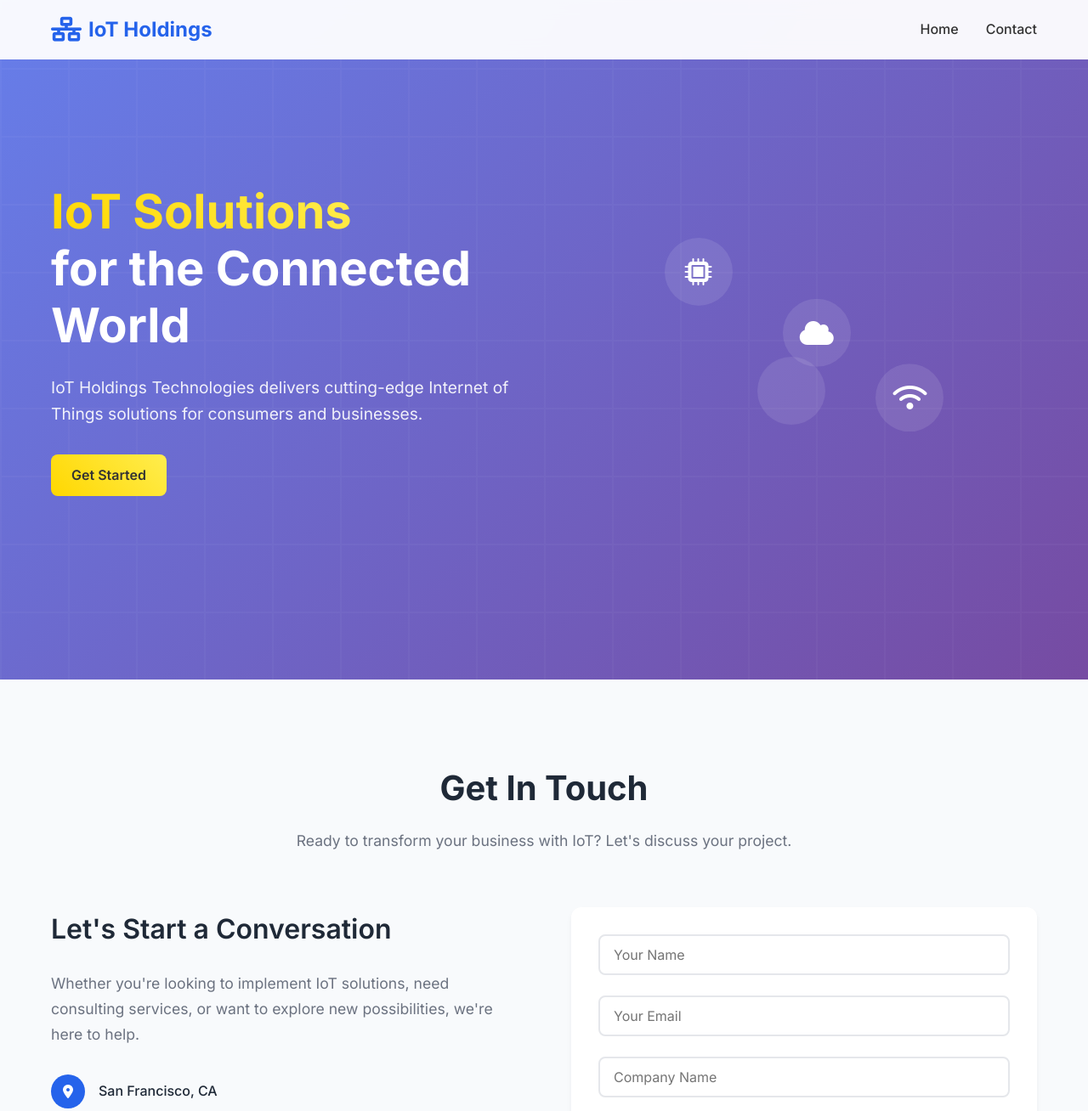
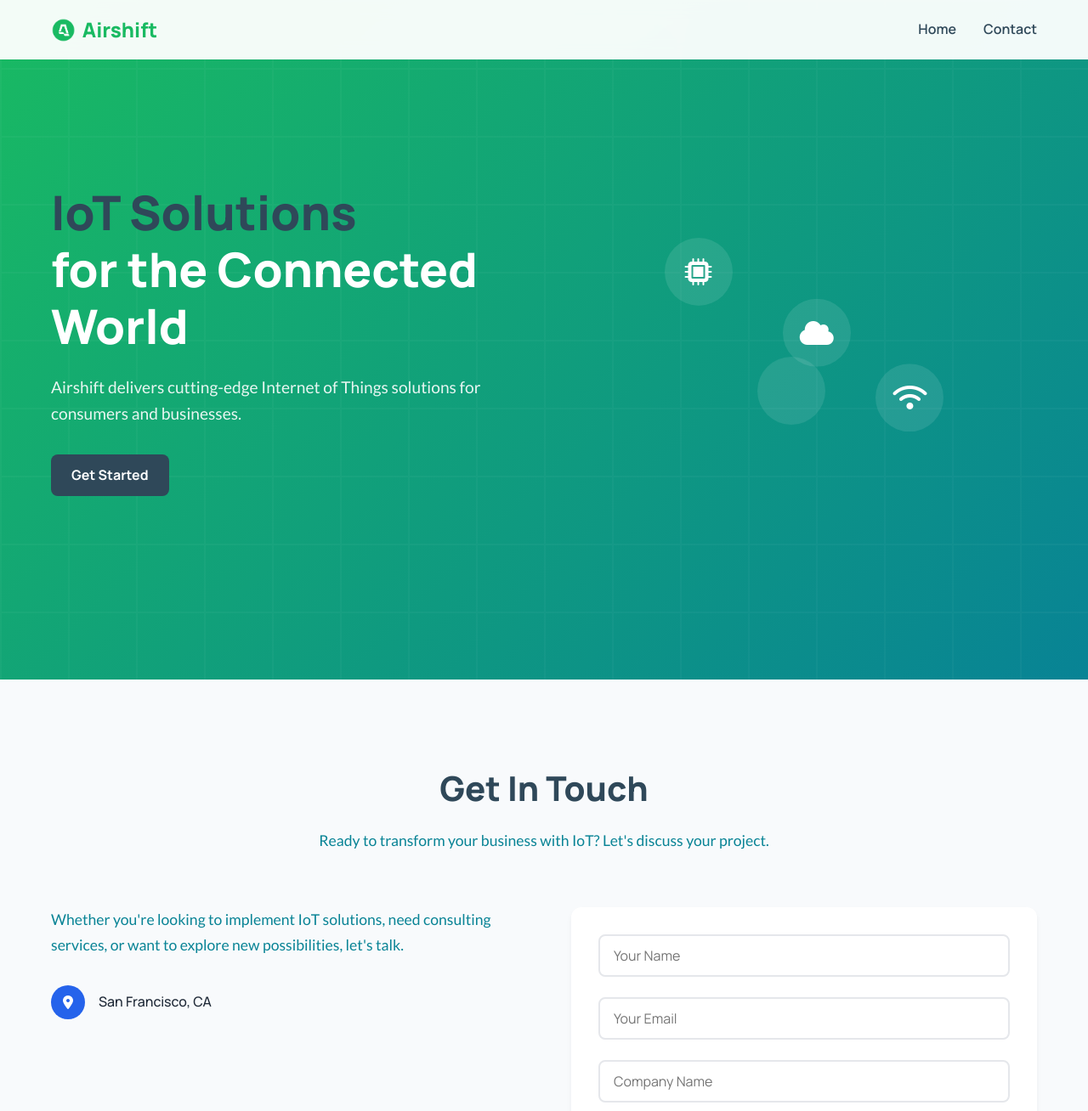
Before and after one commit to iot-holdings/iot-about, a plain HTML site: page index.html in a window 1280 px wide. Shown: the top 1308 px of the page at 85% size. Drawn offline with Linux system fonts and the light colour scheme.

Commit message:
add branding

```diff
--- a/index.html
+++ b/index.html
@@ -3,10 +3,11 @@
 <head>
     <meta charset="UTF-8">
     <meta name="viewport" content="width=device-width, initial-scale=1.0">
-    <title>IoT Holdings Technologies LLC - Innovative IoT Solutions</title>
+    <title>Airshift - Innovative IoT Solutions</title>
+    <link rel="icon" type="image/png" href="Main Icon (4).png">
     <meta name="description" content="IoT Holdings Technologies LLC provides cutting-edge IoT solutions for businesses. Connect with us for innovative technology solutions.">
     <link rel="stylesheet" href="styles.css">
-    <link href="https://fonts.googleapis.com/css2?family=Inter:wght@300;400;500;600;700&display=swap" rel="stylesheet">
+    <link href="https://fonts.googleapis.com/css2?family=Manrope:wght@300;400;500;600;700;800&family=Lato:wght@300;400;700&display=swap" rel="stylesheet">
     <link rel="stylesheet" href="https://cdnjs.cloudflare.com/ajax/libs/font-awesome/6.0.0/css/all.min.css">
 </head>
 <body>
@@ -14,8 +15,8 @@
     <nav class="navbar">
         <div class="nav-container">
             <div class="nav-logo">
-                <i class="fas fa-network-wired"></i>
-                <span>IoT Holdings</span>
+                <img src="Main Icon (4).png" alt="Airshift Logo" class="logo-icon">
+                <span>Airshift</span>
             </div>
             <ul class="nav-menu">
                 <li><a href="#home">Home</a></li>
@@ -38,7 +39,7 @@
                     <br>for the Connected World
                 </h1>
                 <p class="hero-subtitle">
-                    IoT Holdings Technologies delivers cutting-edge Internet of Things solutions
+                    Airshift delivers cutting-edge Internet of Things solutions
                  for consumers and businesses.
                 </p>
                 <div class="hero-buttons">
@@ -67,10 +68,9 @@
             </div>
             <div class="contact-content">
                 <div class="contact-info">
-                    <h3>Let's Start a Conversation</h3>
                     <p>
                         Whether you're looking to implement IoT solutions, need consulting services,
-                        or want to explore new possibilities, we're here to help.
+                        or want to explore new possibilities, let's talk.
                     </p>
                     <div class="contact-details">
                         <div class="contact-item">
@@ -118,14 +118,13 @@
             <div class="footer-content">
                 <div class="footer-section">
                     <div class="footer-logo">
-                        <i class="fas fa-network-wired"></i>
-                        <span>IoT Holdings</span>
+                        <img src="Main Icon (4).png" alt="Airshift Logo" class="logo-icon">
+                        <span>Airshift</span>
                     </div>
-                    <p>Innovating the future of connected technology</p>
                 </div>
             </div>
             <div class="footer-bottom">
-                <p>&copy; 2024 IoT Holdings Technologies LLC. All rights reserved.</p>
+                <p>by IoT Holdings Technologies, LLC</p>
             </div>
         </div>
     </footer>
--- a/styles.css
+++ b/styles.css
@@ -10,10 +10,10 @@ html {
 }
 
 body {
-    font-family: 'Inter', -apple-system, BlinkMacSystemFont, 'Segoe UI', Roboto, sans-serif;
+    font-family: 'Manrope', -apple-system, BlinkMacSystemFont, 'Segoe UI', Roboto, sans-serif;
     line-height: 1.6;
-    color: #333;
-    background-color: #ffffff;
+    color: #2F4859;
+    background-color: #F5EFED;
 }
 
 .container {
@@ -47,13 +47,16 @@ body {
     display: flex;
     align-items: center;
     font-size: 1.5rem;
-    font-weight: 700;
-    color: #2563eb;
+    font-weight: 800;
+    font-family: 'Manrope', sans-serif;
+    color: #19BA62;
 }
 
-.nav-logo i {
+.logo-icon {
     margin-right: 0.5rem;
-    font-size: 1.8rem;
+    width: 1.8rem;
+    height: 1.8rem;
+    object-fit: contain;
 }
 
 .nav-menu {
@@ -64,13 +67,14 @@ body {
 
 .nav-menu a {
     text-decoration: none;
-    color: #333;
-    font-weight: 500;
+    color: #2F4859;
+    font-weight: 600;
+    font-family: 'Manrope', sans-serif;
     transition: color 0.3s ease;
 }
 
 .nav-menu a:hover {
-    color: #2563eb;
+    color: #19BA62;
 }
 
 .hamburger {
@@ -92,7 +96,7 @@ body {
     min-height: 100vh;
     display: flex;
     align-items: center;
-    background: linear-gradient(135deg, #667eea 0%, #764ba2 100%);
+    background: linear-gradient(135deg, #19BA62 0%, #088395 100%);
     color: white;
     position: relative;
     overflow: hidden;
@@ -123,20 +127,20 @@ body {
 
 .hero-title {
     font-size: 3.5rem;
-    font-weight: 700;
+    font-weight: 800;
+    font-family: 'Manrope', sans-serif;
     line-height: 1.2;
     margin-bottom: 1.5rem;
 }
 
 .gradient-text {
-    background: linear-gradient(45deg, #ffd700, #ffed4e);
-    -webkit-background-clip: text;
-    -webkit-text-fill-color: transparent;
-    background-clip: text;
+    color: #2F4859;
 }
 
 .hero-subtitle {
     font-size: 1.2rem;
+    font-family: 'Lato', sans-serif;
+    font-weight: 400;
     margin-bottom: 2rem;
     opacity: 0.9;
     line-height: 1.6;
@@ -152,7 +156,8 @@ body {
     padding: 12px 24px;
     border-radius: 8px;
     text-decoration: none;
-    font-weight: 600;
+    font-weight: 700;
+    font-family: 'Manrope', sans-serif;
     transition: all 0.3s ease;
     display: inline-block;
     border: none;
@@ -161,8 +166,8 @@ body {
 }
 
 .btn-primary {
-    background: linear-gradient(45deg, #ffd700, #ffed4e);
-    color: #333;
+    background: #2F4859;
+    color: white;
 }
 
 .btn-primary:hover {
@@ -245,14 +250,16 @@ body {
 
 .section-header h2 {
     font-size: 2.5rem;
-    font-weight: 700;
+    font-weight: 800;
+    font-family: 'Manrope', sans-serif;
     margin-bottom: 1rem;
-    color: #1f2937;
+    color: #2F4859;
 }
 
 .section-header p {
     font-size: 1.1rem;
-    color: #6b7280;
+    font-family: 'Lato', sans-serif;
+    color: #088395;
     max-width: 600px;
     margin: 0 auto;
 }
@@ -405,14 +412,16 @@ body {
 
 .contact-info h3 {
     font-size: 2rem;
-    font-weight: 600;
+    font-weight: 700;
+    font-family: 'Manrope', sans-serif;
     margin-bottom: 1.5rem;
-    color: #1f2937;
+    color: #2F4859;
 }
 
 .contact-info p {
     font-size: 1.1rem;
-    color: #6b7280;
+    font-family: 'Lato', sans-serif;
+    color: #088395;
     margin-bottom: 2rem;
     line-height: 1.7;
 }
```
Also changed, not shown: Main Icon (4).png (added), Main Logo Version .png (added), favicon (1).ico (added).
